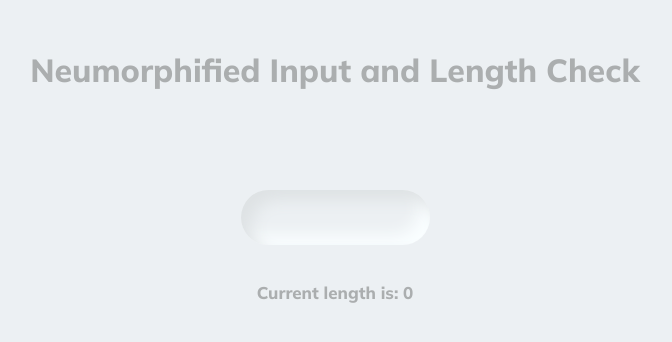
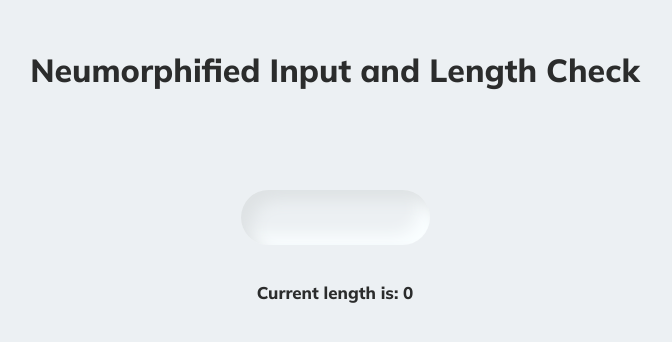
Before and after one commit to jos3ph-m/neumorphified, a React (Create React App) app: page / in a window 1280 px wide. Shown: the top 342 px of the page, without its empty margins (305-977 px from the left). Built offline with nearby package versions, Linux system fonts and the light colour scheme.

Commit message:
Changed font color

```diff
--- a/src/App.css
+++ b/src/App.css
@@ -4,7 +4,7 @@ body {
   box-sizing: border-box;
   background: #ecf0f3;
   font-family: "Mulish", sans-serif;
-  color: #abaeaf;
+  color: #2b2c2c;
 }
 
 h1 {
@@ -19,7 +19,7 @@ input {
   outline: none;
   border-radius: 50px;
   background: #ecf0f3;
-  color: #abaeaf;
+  color: #2b2c2c;
   box-shadow: inset 10px 10px 16px #dee2e4, inset -10px -10px 16px #fafeff;
   margin-bottom: 20px;
 }
```
